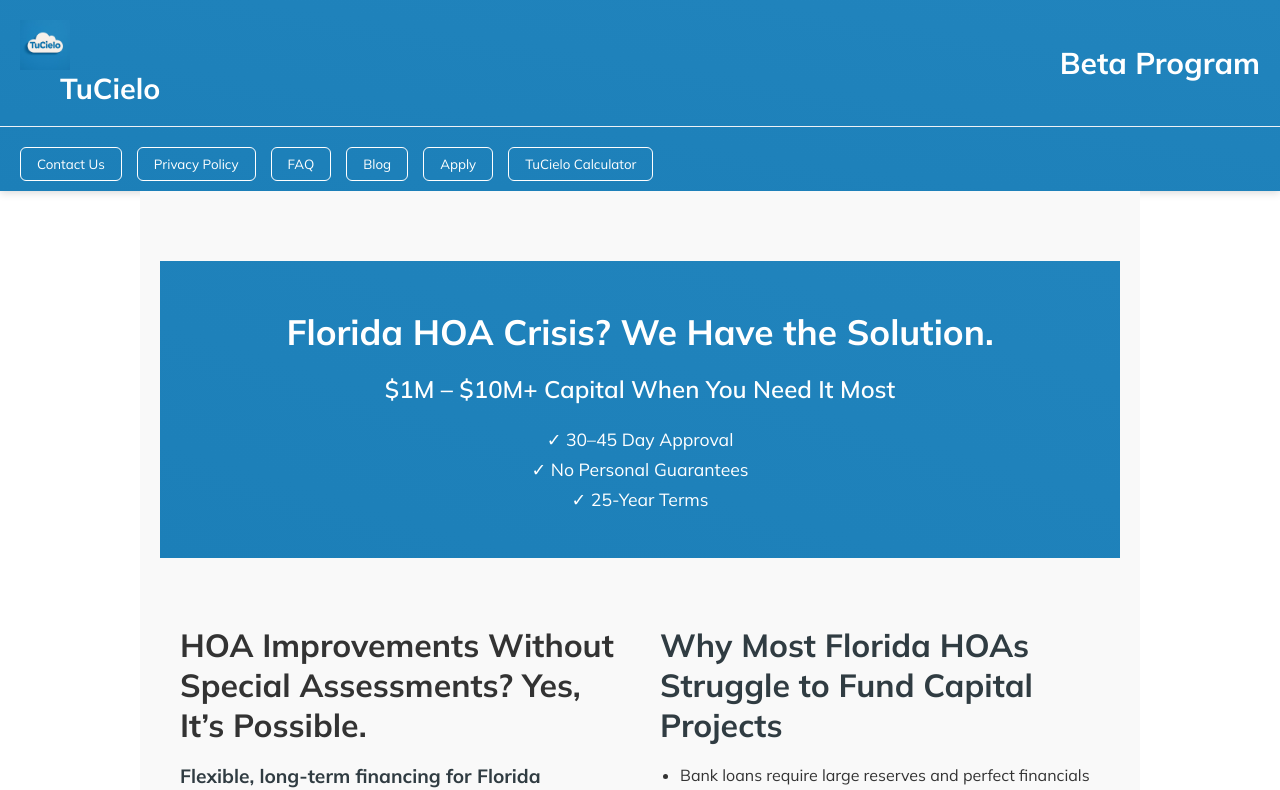
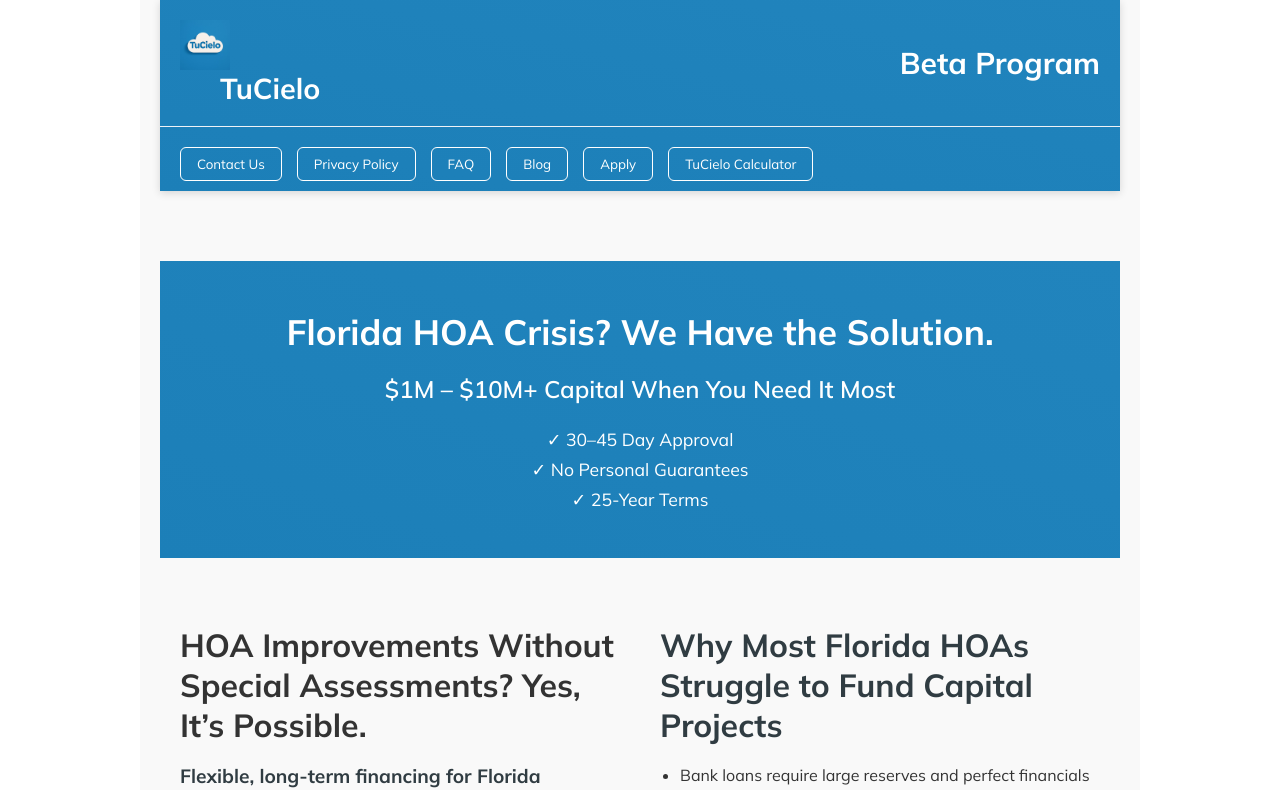
Before and after one commit to MetaCapFin/tu-cielo-site, a React (Create React App) app: page / in a window 1280 px wide. Shown: the top 790 px of the page. Built offline with nearby package versions, Linux system fonts and the light colour scheme.

Commit message:
Update App.js

```diff
--- a/src/App.js
+++ b/src/App.js
@@ -178,7 +178,7 @@ function Homepage() {
         <link rel="canonical" href="https://www.tucielofinancing.com/" />
       </Helmet>
 
-
+  <div className="page-container">
       {/* HEADER */}
       <header className="site-header">
         <div className="header-top">
@@ -269,8 +269,6 @@ function Homepage() {
           </div>
         )}
       </header>
-
-<div className="page-container">
 
       {/* MAIN CONTENT */}
       <main className="main-content">
```
